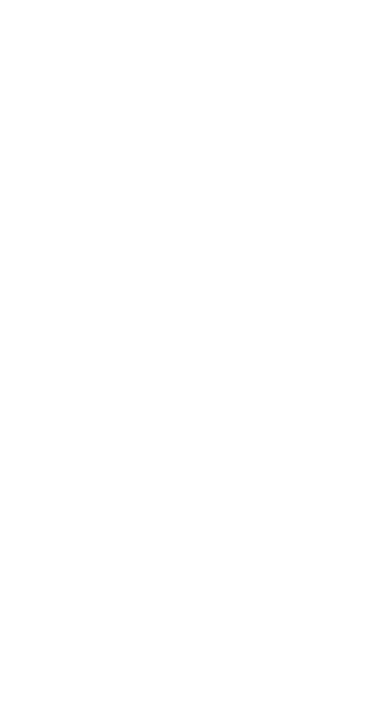
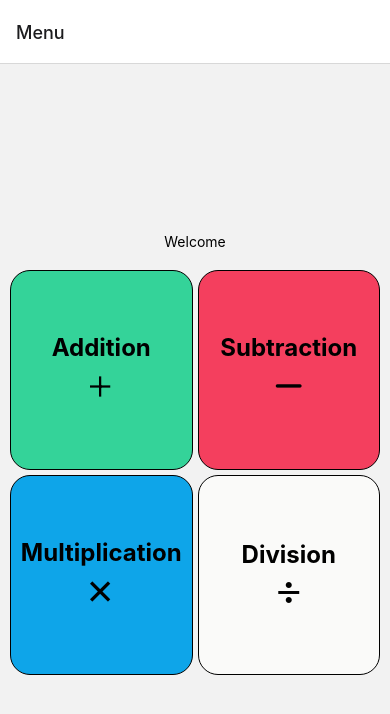
Before and after one commit to mamadouD29/operation-odyssey, a React Native app: screen /HomeScreen in a window 390 px wide. Shown: the top 714 px of the page. Built offline with nearby package versions, Linux system fonts and the light colour scheme.

Commit message:
homescreen done

```diff
--- a/App.tsx
+++ b/App.tsx
@@ -1,11 +1,14 @@
 import { StatusBar } from "expo-status-bar";
 import { StyleSheet, Text, View } from "react-native";
+import { NavigationContainer } from "@react-navigation/native";
+import { HomeStack } from "./navigations/stacks/HomeStack";
 
 export default function App() {
 	return (
-		<View style={styles.container}>
+		<NavigationContainer>
+			<HomeStack />
 			<StatusBar style="auto" />
-		</View>
+		</NavigationContainer>
 	);
 }
 
--- /dev/null
+++ b/components/shared/EmIcons.tsx
@@ -0,0 +1,46 @@
+import { StyleSheet, Text, View } from "react-native";
+import React from "react";
+import { Ionicons, Octicons, MaterialCommunityIcons } from "@expo/vector-icons";
+
+interface EmIconsProps {
+	title: string;
+	color?: string;
+	size?: number;
+}
+
+export function EmIcons({ title, color, size }: EmIconsProps) {
+	return (
+		<>
+			{title === "Addition" && (
+				<Ionicons
+					name="add"
+					size={size ?? 24}
+					color={color ?? "black"}
+				/>
+			)}
+			{title === "Subtraction" && (
+				<Octicons
+					name="dash"
+					size={size ?? 24}
+					color={color ?? "black"}
+				/>
+			)}
+			{title === "Multiplication" && (
+				<Ionicons
+					name="close-sharp"
+					size={size ?? 24}
+					color={color ?? "black"}
+				/>
+			)}
+			{title === "Division" && (
+				<MaterialCommunityIcons
+					name="division"
+					size={size ?? 24}
+					color={color ?? "black"}
+				/>
+			)}
+		</>
+	);
+}
+
+const styles = StyleSheet.create({});
--- /dev/null
+++ b/components/shared/index.tsx
@@ -0,0 +1,3 @@
+import { EmIcons } from "./EmIcons";
+
+export { EmIcons };
--- /dev/null
+++ b/navigations/stacks/HomeStack.tsx
@@ -0,0 +1,23 @@
+import { createNativeStackNavigator } from "@react-navigation/native-stack";
+import { HomeScreen } from "../../screens/main/home";
+import { GameScreen } from "../../screens/main/game";
+
+const Stack = createNativeStackNavigator();
+
+export function HomeStack() {
+	return (
+		<Stack.Navigator screenOptions={{ headerBackTitleVisible: false }}>
+			<Stack.Screen
+				name="HomeScreen"
+				component={HomeScreen}
+				options={{ title: "Menu" }}
+			/>
+			<Stack.Screen
+				name="GameScreen"
+				component={GameScreen}
+				options={{ title: "Game" }}
+			/>
+			{/* update to the name of the opration later */}
+		</Stack.Navigator>
+	);
+}
--- /dev/null
+++ b/screens/main/game/GameScreen.tsx
@@ -0,0 +1,18 @@
+import { Pressable, StyleSheet, Text, View } from "react-native";
+import React from "react";
+import { NavigationAndRouteProps } from "../../../services/utils/navigations";
+import { globalStyles } from "../../../styles/globalStyles";
+
+export function GameScreen({ route }: NavigationAndRouteProps) {
+	const { id, title } = route.params;
+
+	return (
+		<View style={[globalStyles.container, globalStyles.pad]}>
+			<Text>GameScreen</Text>
+			<Text>id: {id}</Text>
+			<Text>title: {title}</Text>
+		</View>
+	);
+}
+
+const styles = StyleSheet.create({});
--- /dev/null
+++ b/screens/main/game/index.tsx
@@ -0,0 +1,3 @@
+import { GameScreen } from "./GameScreen";
+
+export { GameScreen };
--- /dev/null
+++ b/screens/main/home/HomeScreen.tsx
@@ -0,0 +1,73 @@
+import { Pressable, StyleSheet, Text, View } from "react-native";
+import React from "react";
+import { NavigationAndRouteProps } from "../../../services/utils/navigations";
+import { menuOptions } from "../../../services/utils/menuOptions";
+import { globalStyles } from "../../../styles/globalStyles";
+import { EmIcons } from "../../../components/shared";
+
+export function HomeScreen({ navigation }: NavigationAndRouteProps) {
+	const handlePress = (id: number, title: string) => {
+		navigation.navigate("GameScreen", { id, title });
+	};
+	return (
+		<View
+			style={[globalStyles.container, styles.container, globalStyles.pad]}
+		>
+			<Text>Welcome</Text>
+			<View style={[globalStyles.hCtr, styles.menuCtr]}>
+				{menuOptions &&
+					menuOptions.map(
+						(option: { id: number; title: string; bg: string }) => {
+							return (
+								<Pressable
+									key={option.id}
+									onPress={() =>
+										handlePress(option.id, option.title)
+									}
+									style={({ pressed }) => [
+										globalStyles.vCtr,
+										styles.btnCtr,
+										{
+											opacity: pressed ? 0.3 : 1,
+											backgroundColor: option.bg,
+										},
+									]}
+								>
+									<Text
+										style={[globalStyles.menuTxt]}
+										numberOfLines={1}
+										ellipsizeMode="tail"
+									>
+										{option.title}
+									</Text>
+									<EmIcons title={option.title} size={36} />
+								</Pressable>
+							);
+						},
+					)}
+			</View>
+		</View>
+	);
+}
+
+const styles = StyleSheet.create({
+	container: {
+		justifyContent: "center",
+		gap: 20,
+		alignItems: "center",
+	},
+	menuCtr: {
+		flexWrap: "wrap",
+		justifyContent: "space-between",
+
+		// borderWidth: 1,
+	},
+	btnCtr: {
+		borderWidth: 1,
+		width: 150,
+		height: 200,
+		flexGrow: 1,
+		flexShrink: 1,
+		borderRadius: 20,
+	},
+});
--- /dev/null
+++ b/screens/main/home/index.tsx
@@ -0,0 +1,3 @@
+import { HomeScreen } from "./HomeScreen";
+
+export { HomeScreen };
--- /dev/null
+++ b/services/utils/menuOptions.tsx
@@ -0,0 +1,6 @@
+export const menuOptions = [
+	{ id: 1, title: "Addition", bg: "#34d399" },
+	{ id: 2, title: "Subtraction", bg: "#f43f5e" },
+	{ id: 3, title: "Multiplication", bg: "#0ea5e9" },
+	{ id: 4, title: "Division", bg: "#fafaf9" },
+];
--- /dev/null
+++ b/services/utils/navigations.tsx
@@ -0,0 +1,4 @@
+export interface NavigationAndRouteProps {
+    navigation: any;
+    route: any;
+}
--- /dev/null
+++ b/styles/globalStyles.tsx
@@ -0,0 +1,31 @@
+import { StyleSheet } from "react-native";
+
+export const globalStyles = StyleSheet.create({
+	container: {
+		flex: 1,
+	},
+	pad: {
+		padding: 10,
+	},
+	hCtr: {
+		flexDirection: "row",
+		justifyContent: "center",
+		alignItems: "center",
+		gap: 5,
+	},
+	vCtr: {
+		justifyContent: "center",
+		alignItems: "center",
+		gap: 5,
+	},
+	result: {
+		fontSize: 36,
+	},
+	inp: {
+		fontSize: 20,
+	},
+	menuTxt: {
+		fontSize: 24,
+		fontWeight: "bold",
+	},
+});
```
